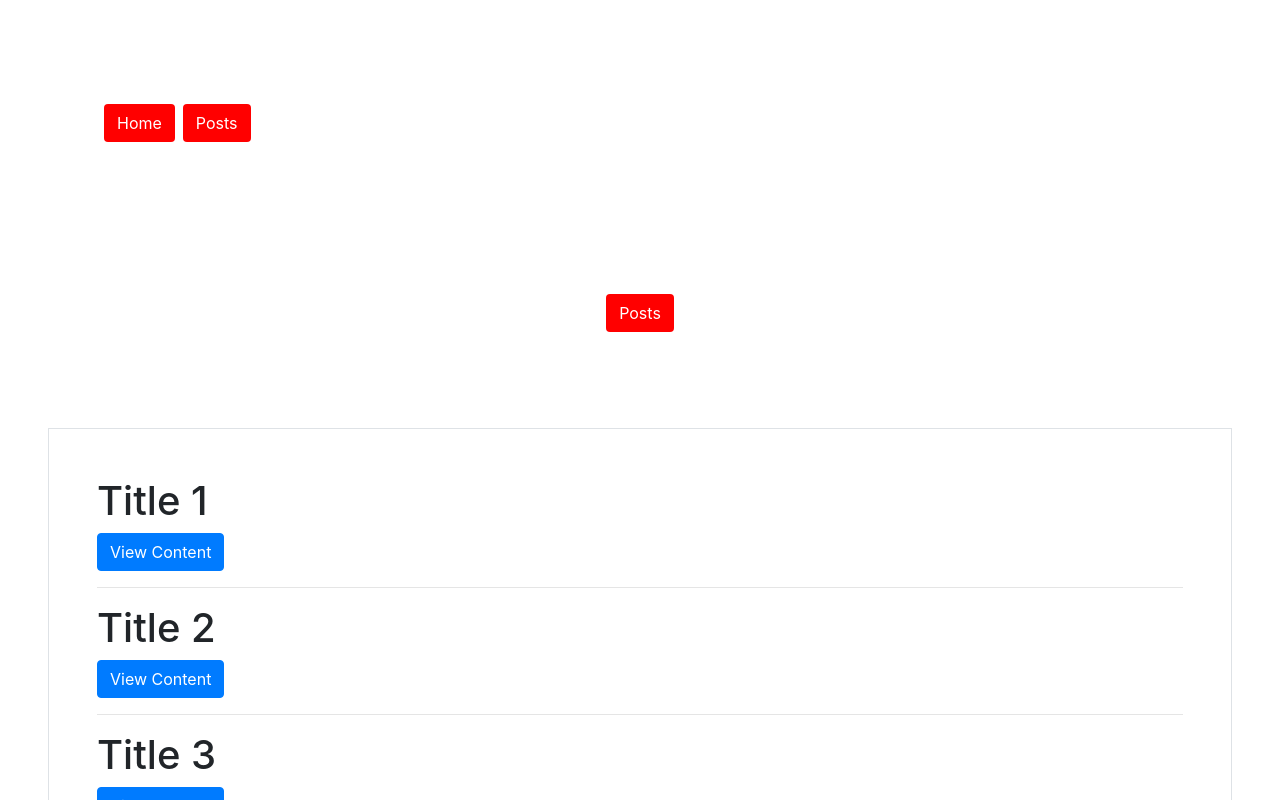
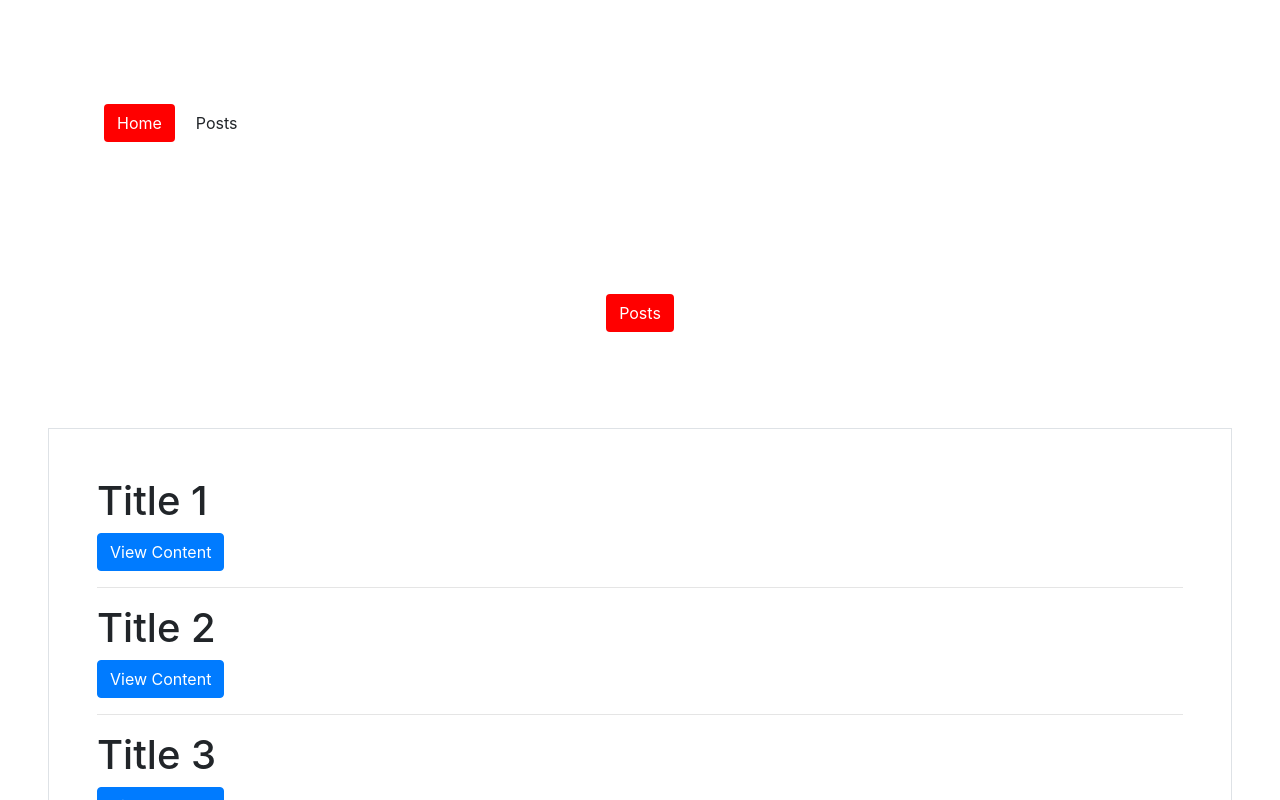
Before and after one commit to ChanderParkash179/AngularJourney, an Angular app: page /posts in a window 1280 px wide. Shown: the top 800 px of the page. Built offline with nearby package versions, Linux system fonts and the light colour scheme.

Commit message:
query parameters

```diff
--- a/src/app/components/sections/routing-navigation/home/home.component.html
+++ b/src/app/components/sections/routing-navigation/home/home.component.html
@@ -1,6 +1,7 @@
 <!-- OLD CONTENT -->
 <div class="m-5 p-5">
   <button class="btn m-2" routerLink="/" routerLinkActive="active">Home</button>
-  <button class="btn" routerLink="/posts" routerLinkActive="active">Posts</button>
+  <button class="btn" routerLink="/posts" routerLinkActive="active"
+    [queryParams]="{ page : 1, orderBy : 'newest'}">Posts</button>
 </div>
 <router-outlet></router-outlet>
--- a/src/app/components/sections/routing-navigation/post-list/post-list.component.ts
+++ b/src/app/components/sections/routing-navigation/post-list/post-list.component.ts
@@ -1,11 +1,21 @@
-import { Component } from '@angular/core';
+import { Component, OnInit } from '@angular/core';
+import { ActivatedRoute } from '@angular/router';
 
 @Component({
   selector: 'app-post-list',
   templateUrl: './post-list.component.html',
   styleUrls: ['./post-list.component.css']
 })
-export class PostListComponent {
+export class PostListComponent implements OnInit {
+  constructor(private activeRoute: ActivatedRoute) { }
+
+  ngOnInit(): void {
+    this.activeRoute.queryParamMap.subscribe(value => {
+      let page = value.get('page');
+      let orderBy = value.get('orderBy');
+    });
+
+  }
 
   posts: Array<any> = [{
     id: 1,
@@ -31,5 +41,6 @@ export class PostListComponent {
     id: 6,
     title: 'Title 6',
     desc: 'Lorem ipsum dolor sit amet consectetur adipisicing elit.'
-  },];
+  }];
+
 }
```
